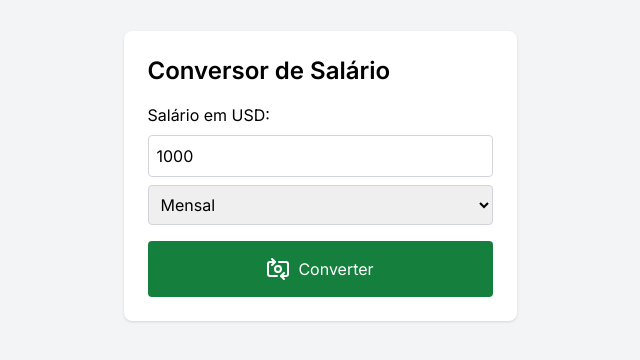
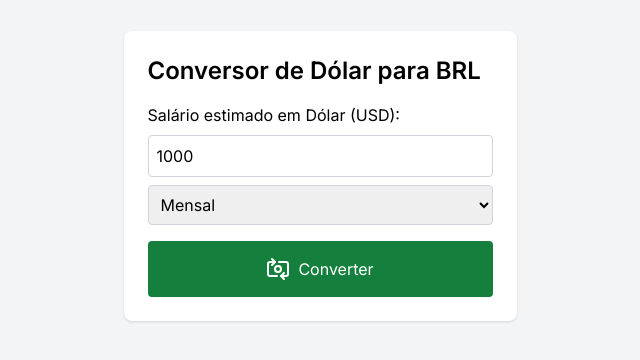
Before and after one commit to delatorre-forks/salary-converter, a Next.js app: page / in a window 1280 px wide. Shown: the part 224-584 px from the top of the page, without its empty margins (320-960 px from the left). Built offline with nearby package versions, Linux system fonts and the light colour scheme.

Commit message:
🚀 feat: Update SalaryConverter headings for clarity
Renamed headings in SalaryConverter to explicitly state the currency and purpose, improving user understanding and interface clarity.

```diff
--- a/src/components/SalaryConverter.tsx
+++ b/src/components/SalaryConverter.tsx
@@ -28,9 +28,9 @@ export default function SalaryConverter() {
 
   return (
     <div className="bg-white shadow rounded-lg p-6 max-w-md mx-auto">
-      <h1 className="text-2xl font-semibold mb-4">Conversor de Salário</h1>
+      <h1 className="text-2xl font-semibold mb-4">Conversor de Dólar para BRL</h1>
       <div className="mb-4">
-        <label className="block mb-2">Salário em USD:</label>
+        <label className="block mb-2">Salário estimado em Dólar (USD):</label>
         <SalaryInput
           value={usdSalary}
           period={salaryPeriod}
```
